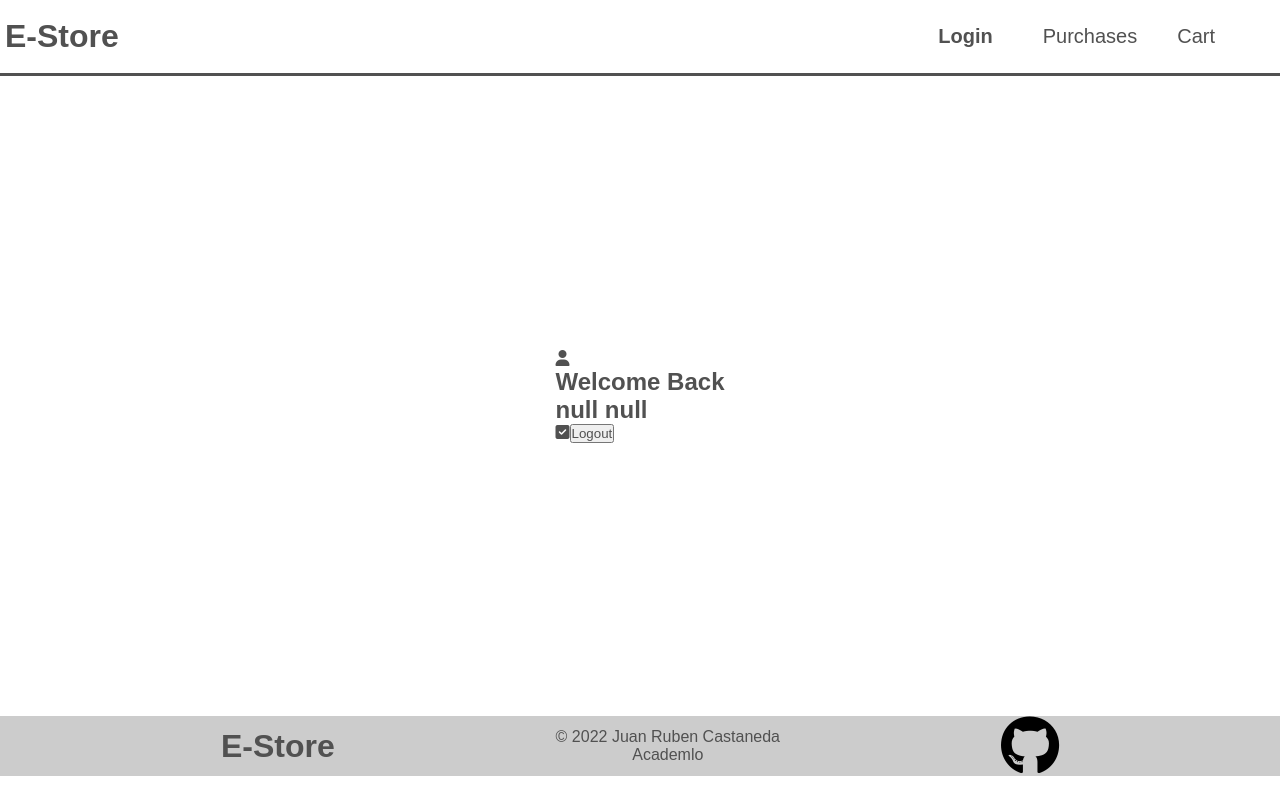
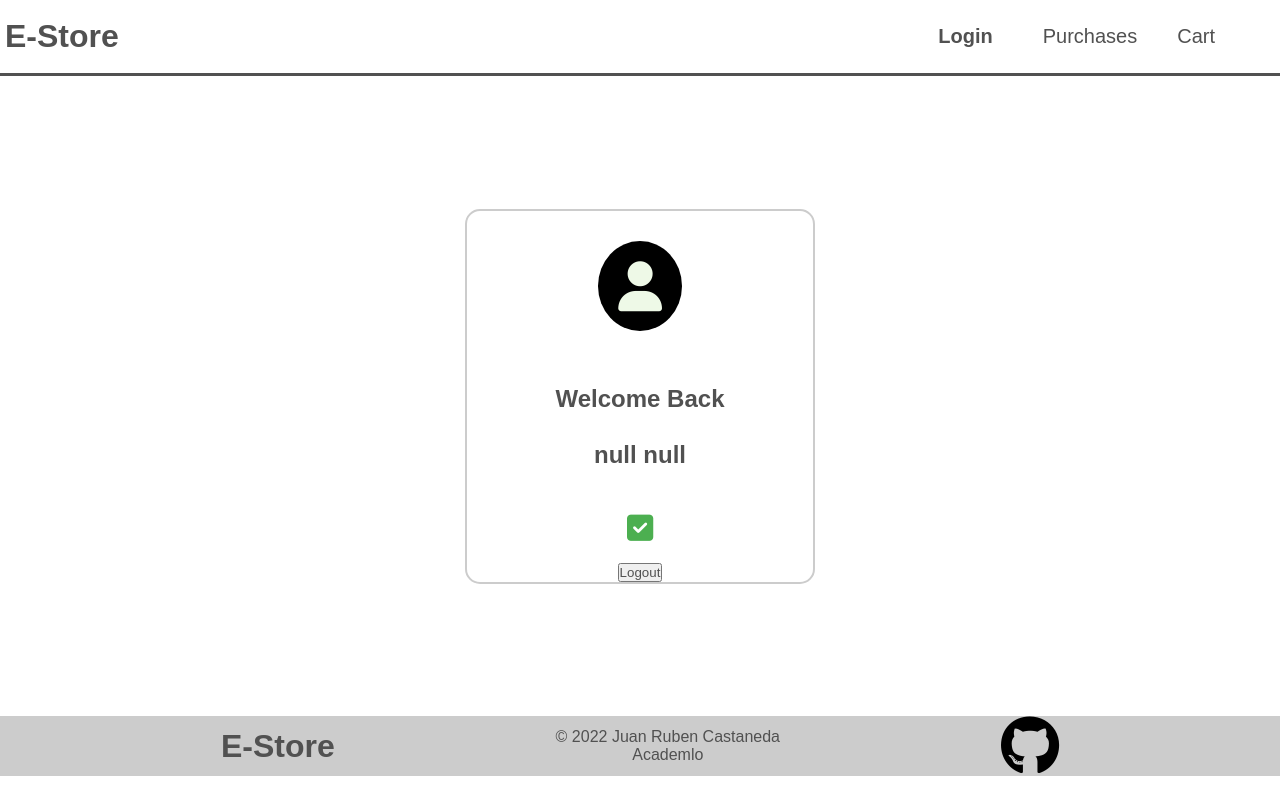
Before and after one commit to Juanrubenc/EStore, a React (Vite) app: page /#/login in a window 1280 px wide. Built offline with nearby package versions, Linux system fonts and the light colour scheme; no server answers; sample sign-in values are in the browser's storage.

Commit message:
Add files via upload

```diff
--- a/src/index.css
+++ b/src/index.css
@@ -60,3 +60,29 @@
     border-radius: 4px;
     box-sizing: border-box;
 }
+
+.form-logout{
+    width: 350px;
+    line-height: 1.5;
+    border: 2px solid #ccc;
+    border-radius: 15px;
+    display: flex;
+    flex-direction: column;
+    justify-content: space-around;
+    align-items: center;
+    gap: 20px;
+}
+
+.fa-square-check{
+    color: #4CAF50;
+    font-size: 30px;
+}
+
+.fa-user{
+    font-size: 50px;
+    margin: 30px;
+    color: #eef9e7;
+    padding: 20px;
+    background-color: black;
+    border-radius: 50%;
+}
```
